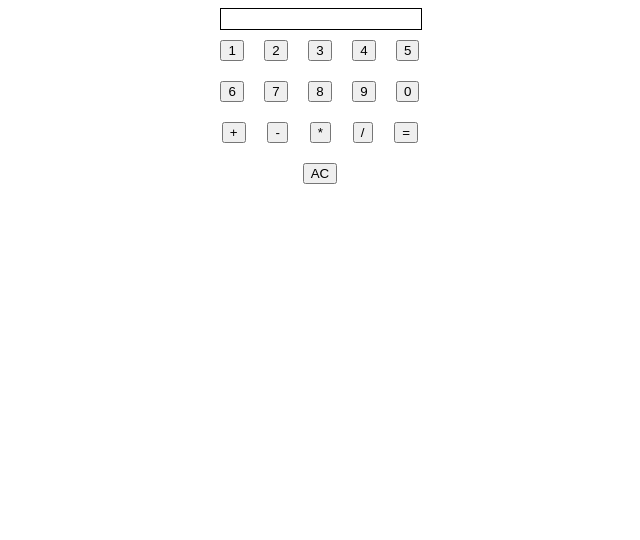
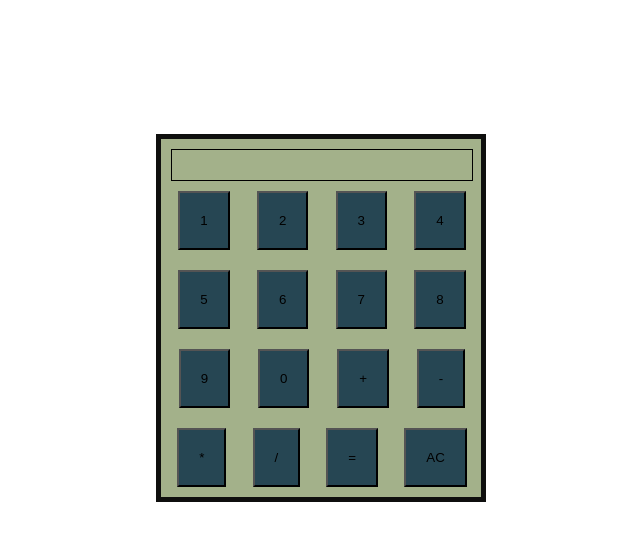
Before and after one commit to boopathi-raja06/calculator, a plain HTML site: page index .html in a window 1280 px wide. Shown: the whole page, without its empty margins (319-959 px from the left). Drawn offline with Linux system fonts and the light colour scheme.

Commit message:
completed

```diff
--- a/script.js
+++ b/script.js
@@ -56,6 +56,7 @@ but.forEach((button) => {
         inp1 = "";
         inp2 = "";
         operation = "";
+        result=""
         res.textContent = "";
     }
   });
@@ -69,7 +70,9 @@ function operate(in1, in2, operation) {
       return in1 - in2;
     case "*":
       return in1 * in2;
-    case "/":
-      return in1 / in2;
+      case "/":
+        return in2 !== 0 ? in1 / in2 : "Error"; // Prevent division by zero
+      default:
+        return 0;
   }
 }
--- a/style.css
+++ b/style.css
@@ -6,20 +6,29 @@ body{
     display: flex;
     flex-direction: column;
     justify-content: center;
-    /* max-width: 100px; */
+    max-width: 300px;
+    margin-top: 10%;
     flex-wrap: wrap;
     gap: 10px;
+    padding: 10px;
+    border: 5px rgb(15, 15, 14) solid;
+    background-color:#a3b18a;
 }
 .result{
-    width: 200px;
-    height:20px;
+    width: 300px;
+    height:30px;
     border:1px black solid
 }
 .but{
     display: flex;
     align-items: center;
     justify-content: space-evenly;
-    max-width: 200px;
+    align-items: center;
+    /* max-width: 200px; */
     flex-wrap: wrap;
     gap:20px;
 }
+button{
+    background-color: #264653;
+    padding: 20px;
+}
```
